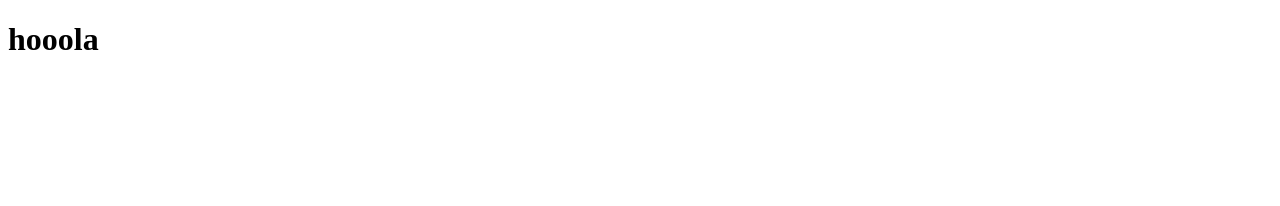
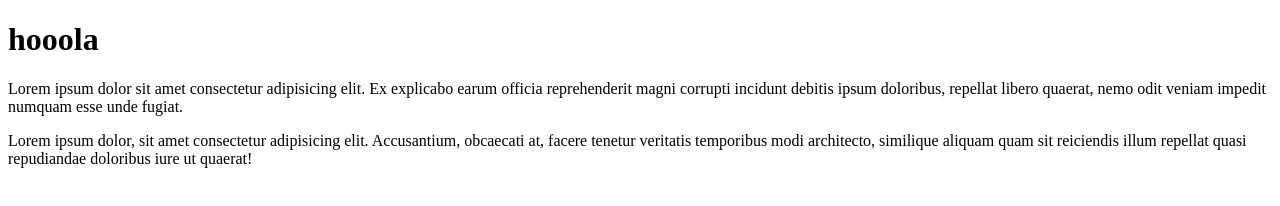
Before and after one commit to claudio-andr/claudio-andr, a plain HTML site: page index.html in a window 1280 px wide. Drawn offline with Linux system fonts and the light colour scheme.

Commit message:
dos parrafos

```diff
--- a/index.html
+++ b/index.html
@@ -8,5 +8,7 @@
 </head>
 <body>
     <h1>hooola</h1>
+    <p>Lorem ipsum dolor sit amet consectetur adipisicing elit. Ex explicabo earum officia reprehenderit magni corrupti incidunt debitis ipsum doloribus, repellat libero quaerat, nemo odit veniam impedit numquam esse unde fugiat.</p>
+<p>Lorem ipsum dolor, sit amet consectetur adipisicing elit. Accusantium, obcaecati at, facere tenetur veritatis temporibus modi architecto, similique aliquam quam sit reiciendis illum repellat quasi repudiandae doloribus iure ut quaerat!</p>
 </body>
 </html>
```
